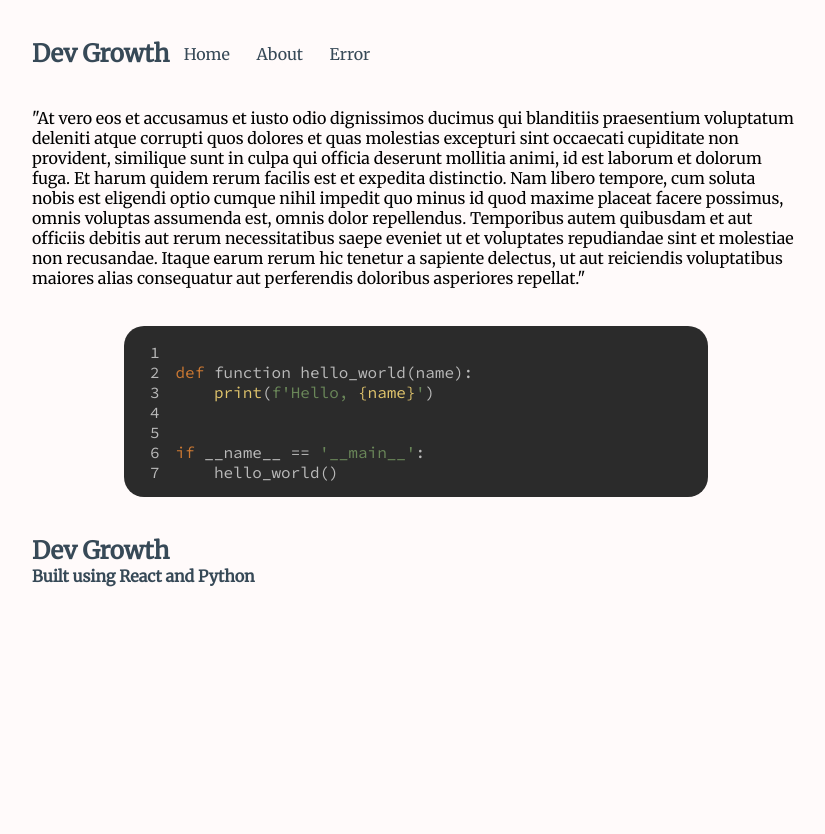
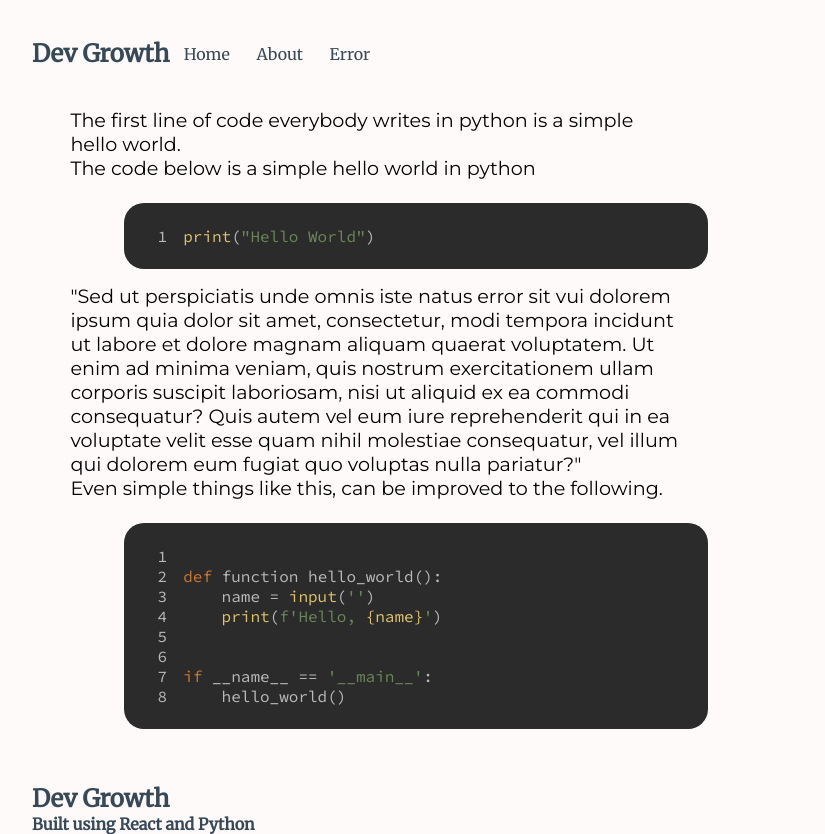
Before and after one commit to Daru233/dev-growth, a React app: page /home in a window 1280 px wide. Shown: the whole page, without its empty margins (224-1049 px from the left). Before the commit the page ends 800 px from the top, so only its background shows below. Built offline with nearby package versions, Linux system fonts and the light colour scheme.

Commit message:
added styling, changed font

```diff
--- a/src/components/Code/Code.js
+++ b/src/components/Code/Code.js
@@ -16,8 +16,9 @@ export const Code = (raw_code) => {
     border: 5,
     marginLeft: '12%',
     marginRight: '12%',
-    marginTop: '5%',
-    padding: '2%'
+    marginTop: '3%',
+    marginBottom: '2%',
+    padding: '3%'
   }
 
   return (
--- a/src/components/Home/HelloWorld.txt
+++ b/src/components/Home/HelloWorld.txt
@@ -1,5 +1,6 @@
 
-def function hello_world(name):
+def function hello_world():
+    name = input('')
     print(f'Hello, {name}')
 
 
--- a/src/components/Home/Home.js
+++ b/src/components/Home/Home.js
@@ -20,9 +20,14 @@ export const Home = () => {
 
   return (
     <div className='page_container'>
-       <p>"At vero eos et accusamus et iusto odio dignissimos ducimus qui blanditiis praesentium voluptatum deleniti atque corrupti quos dolores et quas molestias excepturi sint occaecati cupiditate non provident, similique sunt in culpa qui officia deserunt mollitia animi, id est laborum et dolorum fuga. Et harum quidem rerum facilis est et expedita distinctio. Nam libero tempore, cum soluta nobis est eligendi optio cumque nihil impedit quo minus id quod maxime placeat facere possimus, omnis voluptas assumenda est, omnis dolor repellendus. Temporibus autem quibusdam et aut officiis debitis aut rerum necessitatibus saepe eveniet ut et voluptates repudiandae sint et molestiae non recusandae. Itaque earum rerum hic tenetur a sapiente delectus, ut aut reiciendis voluptatibus maiores alias consequatur aut perferendis doloribus asperiores repellat."</p>
+      <p>The first line of code everybody writes in python is a simple hello world.</p>
+       <p>The code below is a simple hello world in python</p>
+       {has_loaded ? <div> <Code code={'print("Hello World")'}/>  </div>: <p>Loading the code...</p>}
 
+       <p>"Sed ut perspiciatis unde omnis iste natus error sit vui dolorem ipsum quia dolor sit amet, consectetur,  modi tempora incidunt ut labore et dolore magnam aliquam quaerat voluptatem. Ut enim ad minima veniam, quis nostrum exercitationem ullam corporis suscipit laboriosam, nisi ut aliquid ex ea commodi consequatur? Quis autem vel eum iure reprehenderit qui in ea voluptate velit esse quam nihil molestiae consequatur, vel illum qui dolorem eum fugiat quo voluptas nulla pariatur?"</p>
+       <p>Even simple things like this, can be improved to the following.</p>
        {has_loaded ? <div> <Code code={raw_code}/>  </div>: <p>Loading the code...</p>}
+
 
     </div>
   )
--- a/src/index.css
+++ b/src/index.css
@@ -1,5 +1,5 @@
 /* @import url('https://fonts.googleapis.com/css2?family=Merriweather&display=swap'); */
-@import url('https://fonts.googleapis.com/css2?family=Merriweather&family=Source+Code+Pro&display=swap');
+@import url('https://fonts.googleapis.com/css2?family=Merriweather&family=Montserrat&family=Source+Code+Pro&display=swap');
 
 * {
   /* box-sizing: border-box; */
@@ -8,12 +8,18 @@
   /* font-family: 'Merriweather', serif; */
 }
 
+p {
+  padding-left: 5%;
+  padding-right: 15%;
+  font-size: 1.2em;
+}
+
 body {
   background-color: #FFFAFA;
 }
 
 .page_container {
-  font-family: 'Merriweather', serif;
+  font-family: 'Montserrat', sans-serif;
   padding-top: 3%;
   padding-left: 20%;
   padding-right: 20%;
```
Also changed, not shown: src/shared/GetCode.js (added).
